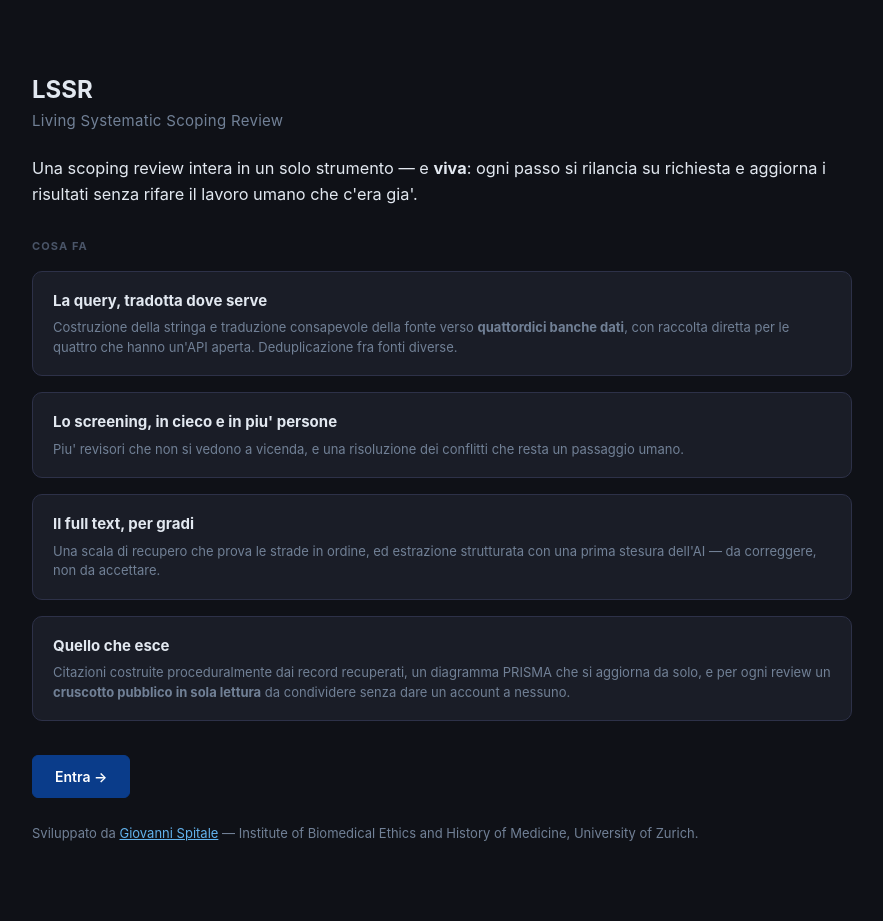
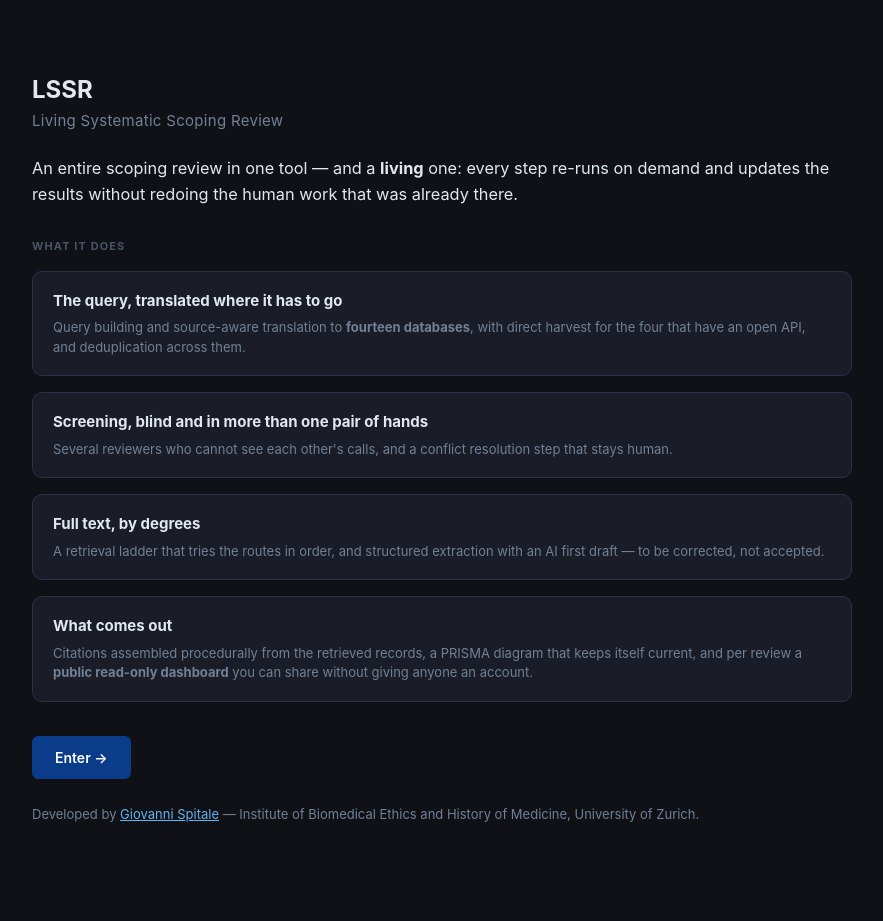
Before and after one commit to that-ugly-cat/lssr, a FastAPI app: page / in a window 1280 px wide. Shown: the whole page, without its empty margins (198-1081 px from the left). After the commit the page ends 822 px from the top, so only its background shows below. Run offline with FastAPI, Linux system fonts and the light colour scheme.

Commit message:
The landing speaks English, like the other nine public pages
I wrote these two in Italian because that is the language of the conversation
they came out of. Every other public page in the perimeter is in English, so
is borant.eu/tools, and the people who read them include colleagues at
Sant Anna Pisa, Padova and ETH. Two of eleven in another language is not a
choice, it is an oversight.

Co-Authored-By: Claude Opus 5 <noreply@anthropic.com>

```diff
--- a/templates/landing.html
+++ b/templates/landing.html
@@ -17,55 +17,54 @@
   <p class="muted" style="margin-top:0;letter-spacing:.02em">Living Systematic Scoping Review</p>
 
   <p style="font-size:1.02rem;line-height:1.65;margin-top:22px">
-    Una scoping review intera in un solo strumento — e <strong>viva</strong>:
-    ogni passo si rilancia su richiesta e aggiorna i risultati senza rifare il
-    lavoro umano che c'era gia'.
+    An entire scoping review in one tool — and a <strong>living</strong> one:
+    every step re-runs on demand and updates the results without redoing the
+    human work that was already there.
   </p>
 
-  <div class="cards-label" style="margin-top:30px">Cosa fa</div>
+  <div class="cards-label" style="margin-top:30px">What it does</div>
 
   <div class="card">
-    <strong>La query, tradotta dove serve</strong>
+    <strong>The query, translated where it has to go</strong>
     <p class="muted small" style="margin:6px 0 0">
-      Costruzione della stringa e traduzione consapevole della fonte verso
-      <strong>quattordici banche dati</strong>, con raccolta diretta per le
-      quattro che hanno un'API aperta. Deduplicazione fra fonti diverse.
+      Query building and source-aware translation to <strong>fourteen
+      databases</strong>, with direct harvest for the four that have an open
+      API, and deduplication across them.
     </p>
   </div>
 
   <div class="card">
-    <strong>Lo screening, in cieco e in piu' persone</strong>
+    <strong>Screening, blind and in more than one pair of hands</strong>
     <p class="muted small" style="margin:6px 0 0">
-      Piu' revisori che non si vedono a vicenda, e una risoluzione dei
-      conflitti che resta un passaggio umano.
+      Several reviewers who cannot see each other's calls, and a conflict
+      resolution step that stays human.
     </p>
   </div>
 
   <div class="card">
-    <strong>Il full text, per gradi</strong>
+    <strong>Full text, by degrees</strong>
     <p class="muted small" style="margin:6px 0 0">
-      Una scala di recupero che prova le strade in ordine, ed estrazione
-      strutturata con una prima stesura dell'AI — da correggere, non da
-      accettare.
+      A retrieval ladder that tries the routes in order, and structured
+      extraction with an AI first draft — to be corrected, not accepted.
     </p>
   </div>
 
   <div class="card">
-    <strong>Quello che esce</strong>
+    <strong>What comes out</strong>
     <p class="muted small" style="margin:6px 0 0">
-      Citazioni costruite proceduralmente dai record recuperati, un diagramma
-      PRISMA che si aggiorna da solo, e per ogni review un
-      <strong>cruscotto pubblico in sola lettura</strong> da condividere senza
-      dare un account a nessuno.
+      Citations assembled procedurally from the retrieved records, a PRISMA
+      diagram that keeps itself current, and per review a
+      <strong>public read-only dashboard</strong> you can share without giving
+      anyone an account.
     </p>
   </div>
 
   <div style="margin:34px 0 10px">
-    <a class="btn btn-primary" href="/app" style="padding:10px 22px">Entra →</a>
+    <a class="btn btn-primary" href="/app" style="padding:10px 22px">Enter →</a>
   </div>
 
   <p class="muted small" style="margin-top:26px">
-    Sviluppato da
+    Developed by
     <a href="https://www.ibme.uzh.ch/en/Biomedical-Ethics/Team/Research-Fellows/Giovanni-Spitale.html"
        target="_blank" rel="noopener">Giovanni Spitale</a> —
     Institute of Biomedical Ethics and History of Medicine, University of Zurich.
```
